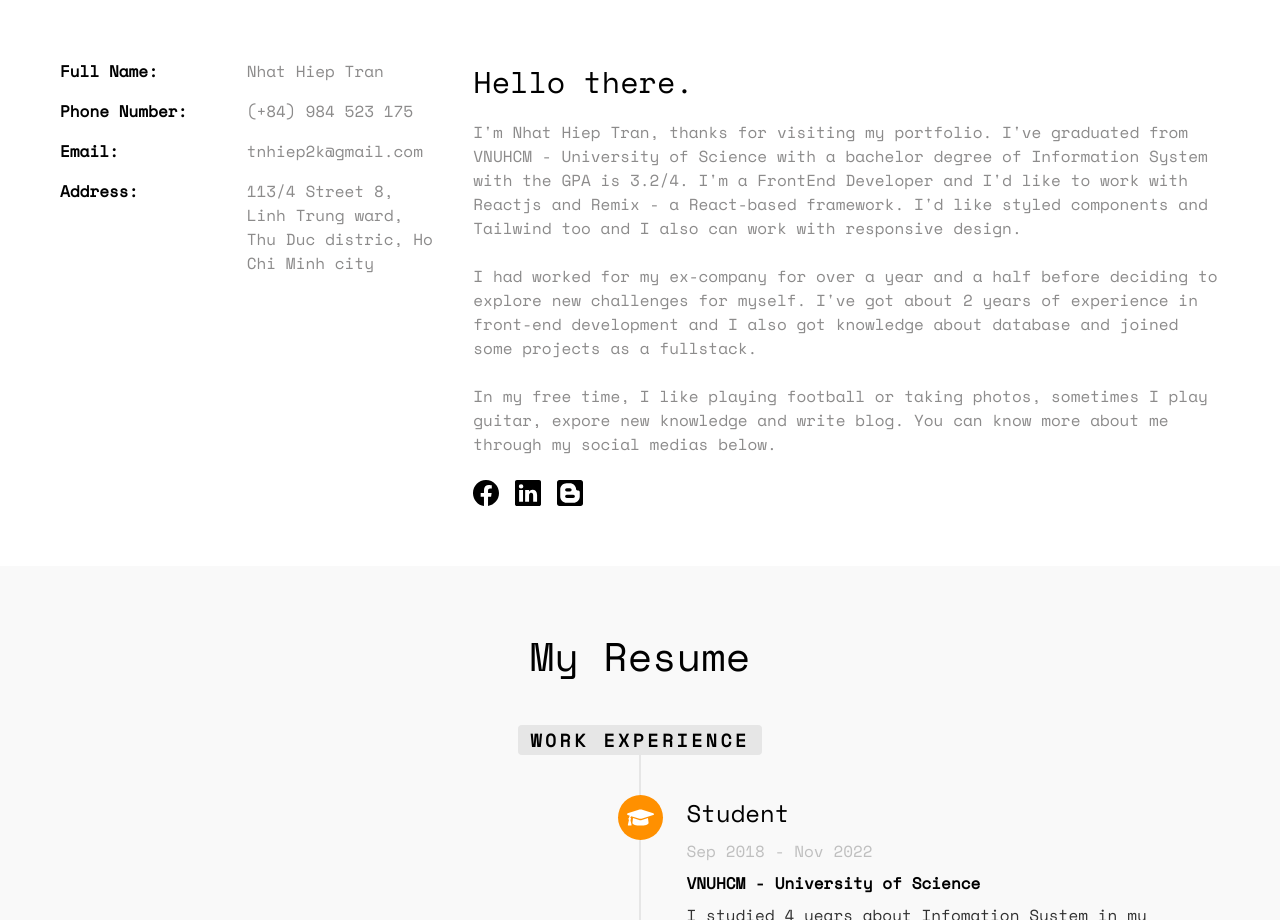
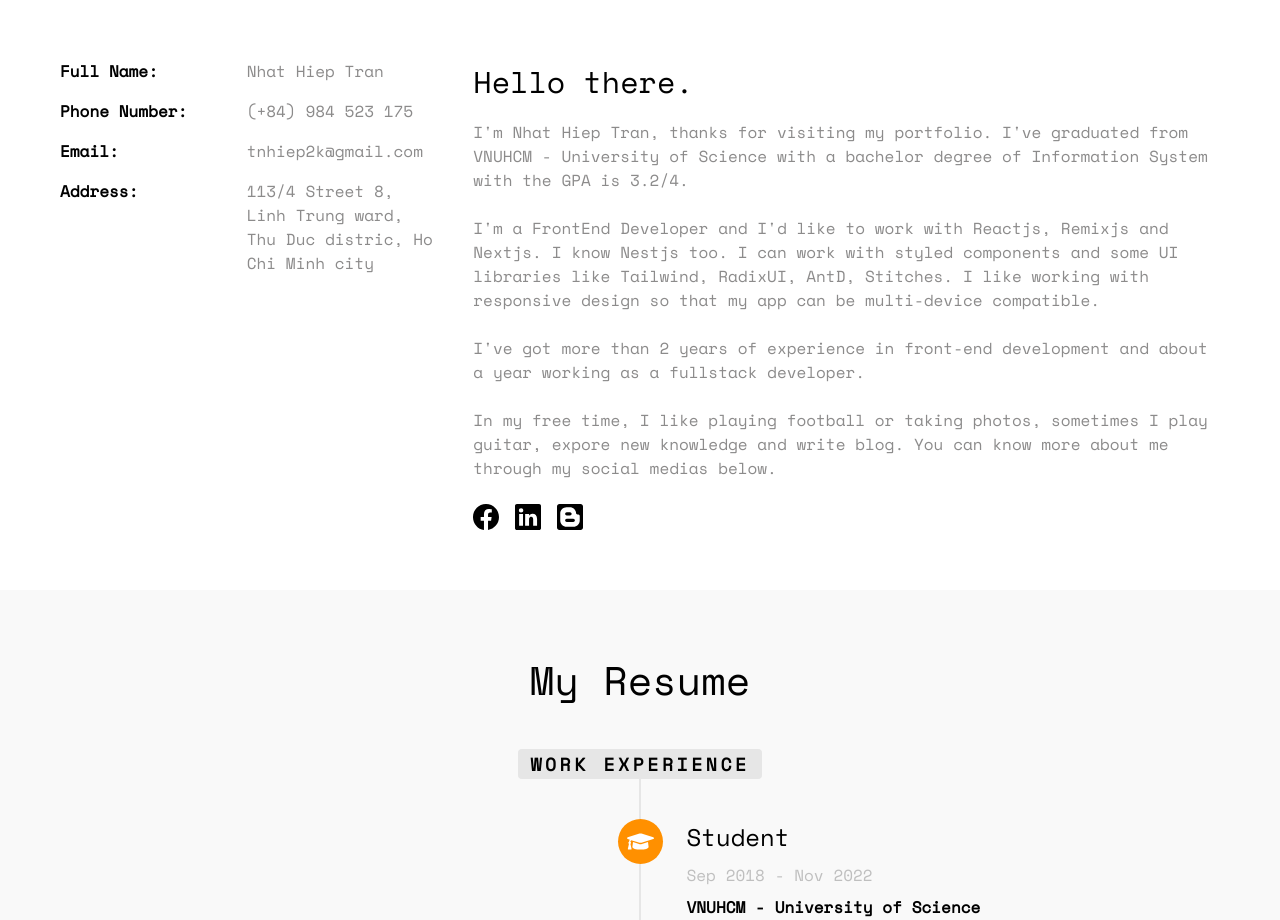
Before and after one commit to hippieknight/new-portfolio, a Next.js app: page / in a window 1280 px wide. Shown: the part 920-1840 px from the top of the page. Built offline with nearby package versions, Linux system fonts and the light colour scheme.

Commit message:
Update AboutMe.js

```diff
--- a/public/components/about/AboutMe.js
+++ b/public/components/about/AboutMe.js
@@ -40,16 +40,16 @@ const AboutMe = () => {
           <p>
             {`I'm Nhat Hiep Tran, thanks for visiting my portfolio. I've graduated
             from VNUHCM - University of Science with a bachelor degree of
-            Information System with the GPA is 3.2/4. I'm a FrontEnd Developer
-            and I'd like to work with Reactjs and Remix - a React-based
-            framework. I'd like styled components and Tailwind too and I also can work with
-            responsive design.`}
+            Information System with the GPA is 3.2/4.`}{" "}
             <br />
             <br />
-            {`I had worked for my ex-company for over a year and a half before deciding to
-            explore new challenges for myself. I've got about 2 years of
-            experience in front-end development and I also got knowledge about
-            database and joined some projects as a fullstack.`}
+            {`I'm a FrontEnd Developer
+            and I'd like to work with Reactjs, Remixjs and Nextjs. I know Nestjs too. I can work with styled components and some UI libraries like Tailwind, RadixUI, AntD, Stitches. I like working with
+            responsive design so that my app can be multi-device compatible.`}
+            <br />
+            <br />
+            {`I've got more than 2 years of
+            experience in front-end development and about a year working as a fullstack developer.`}
             <br />
             <br />
             In my free time, I like playing football or taking photos, sometimes
```
